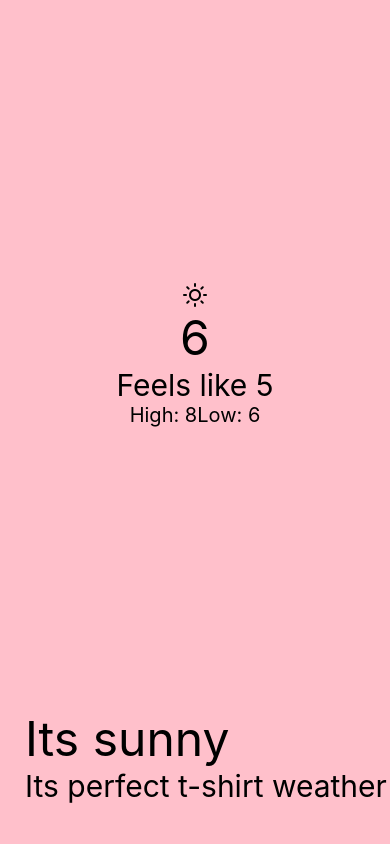
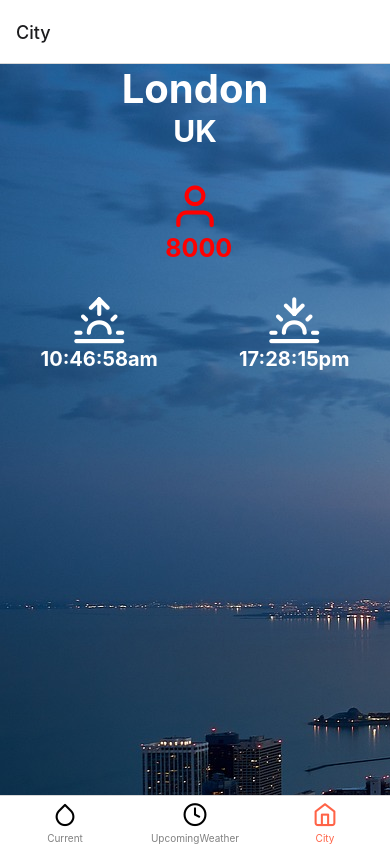
Before and after one commit to frdrk00/WeatherApp, a React Native app: screen /City in a window 390 px wide. Built offline with nearby package versions, Linux system fonts and the light colour scheme.

Commit message:
Intoducing Navigation & styling tabs

```diff
--- a/App.js
+++ b/App.js
@@ -1,21 +1,64 @@
 import React from 'react'
-import { View, StyleSheet } from 'react-native'
 import UpcomingWeather from './src/screens/UpcomingWeather'
 import City from './src/screens/City'
 import CurrentWeather from './src/screens/CurrentWeather'
+import { NavigationContainer } from '@react-navigation/native'
+import { createBottomTabNavigator } from '@react-navigation/bottom-tabs'
+import { Feather } from '@expo/vector-icons'
+
+const Tab = createBottomTabNavigator()
 
 const App = () => {
   return (
-    <View style={styles.container}>
-      <CurrentWeather />
-    </View>
+    <NavigationContainer>
+      <Tab.Navigator
+        screenOptions={{
+          tabBarActiveTintColor: 'tomato',
+          tabBarInactiveTintColor: 'grey'
+        }}
+      >
+        <Tab.Screen
+          name={'Current'}
+          component={CurrentWeather}
+          options={{
+            tabBarIcon: ({ focused }) => (
+              <Feather
+                name={'droplet'}
+                size={25}
+                color={focused ? 'tomato' : 'black'}
+              />
+            )
+          }}
+        />
+        <Tab.Screen
+          name={'UpcomingWeather'}
+          component={UpcomingWeather}
+          options={{
+            tabBarIcon: ({ focused }) => (
+              <Feather
+                name={'clock'}
+                size={25}
+                color={focused ? 'tomato' : 'black'}
+              />
+            )
+          }}
+        />
+        <Tab.Screen
+          name={'City'}
+          component={City}
+          options={{
+            tabBarIcon: ({ focused }) => (
+              <Feather
+                name={'home'}
+                size={25}
+                color={focused ? 'tomato' : 'black'}
+              />
+            )
+          }}
+        />
+      </Tab.Navigator>
+    </NavigationContainer>
   )
 }
 
-const styles = StyleSheet.create({
-  container: {
-    flex: 1
-  }
-})
-
 export default App
--- a/package.json
+++ b/package.json
@@ -10,10 +10,14 @@
     "lint": "eslint ."
   },
   "dependencies": {
+    "@react-navigation/bottom-tabs": "^6.5.7",
+    "@react-navigation/native": "^6.1.6",
     "expo": "~48.0.15",
     "expo-status-bar": "~1.4.4",
     "react": "18.2.0",
-    "react-native": "0.71.8"
+    "react-native": "0.71.8",
+    "react-native-safe-area-context": "4.5.0",
+    "react-native-screens": "~3.20.0"
   },
   "devDependencies": {
     "@babel/core": "^7.20.0",
--- a/src/screens/City.js
+++ b/src/screens/City.js
@@ -60,8 +60,8 @@
 
 const styles = StyleSheet.create({
   container: {
-    flex: 1,
-    marginTop: StatusBar.currentHeight || 0
+    flex: 1
+    //  marginTop: StatusBar.currentHeight || 0
   },
   imageLayout: {
     flex: 1
--- a/src/screens/UpcomingWeather.js
+++ b/src/screens/UpcomingWeather.js
@@ -79,7 +79,7 @@
 const styles = StyleSheet.create({
   container: {
     flex: 1,
-    marginTop: StatusBar.currentHeight || 0,
+    // marginTop: StatusBar.currentHeight || 0,
     backgroundColor: 'royalblue'
   },
   image: {
```
Also changed, not shown: 1 other file (tests, documents, lock files or other folders).
